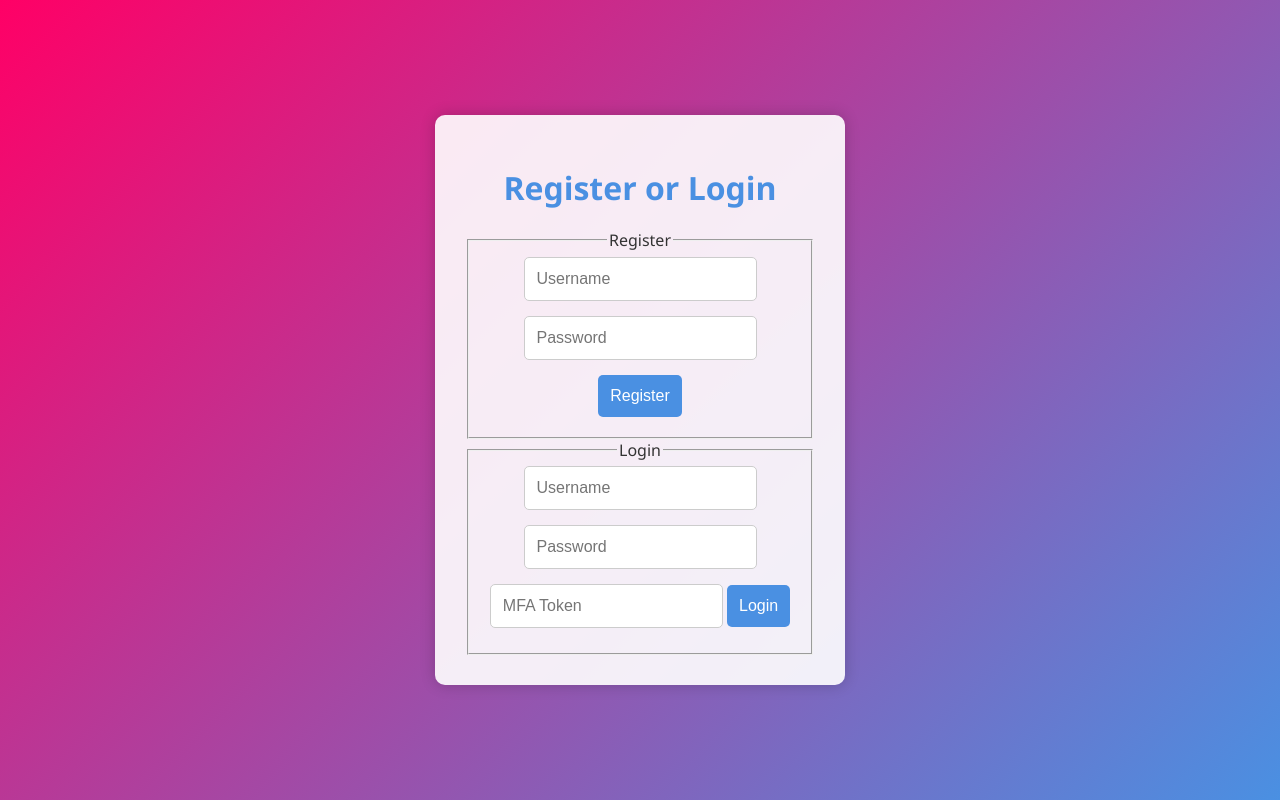
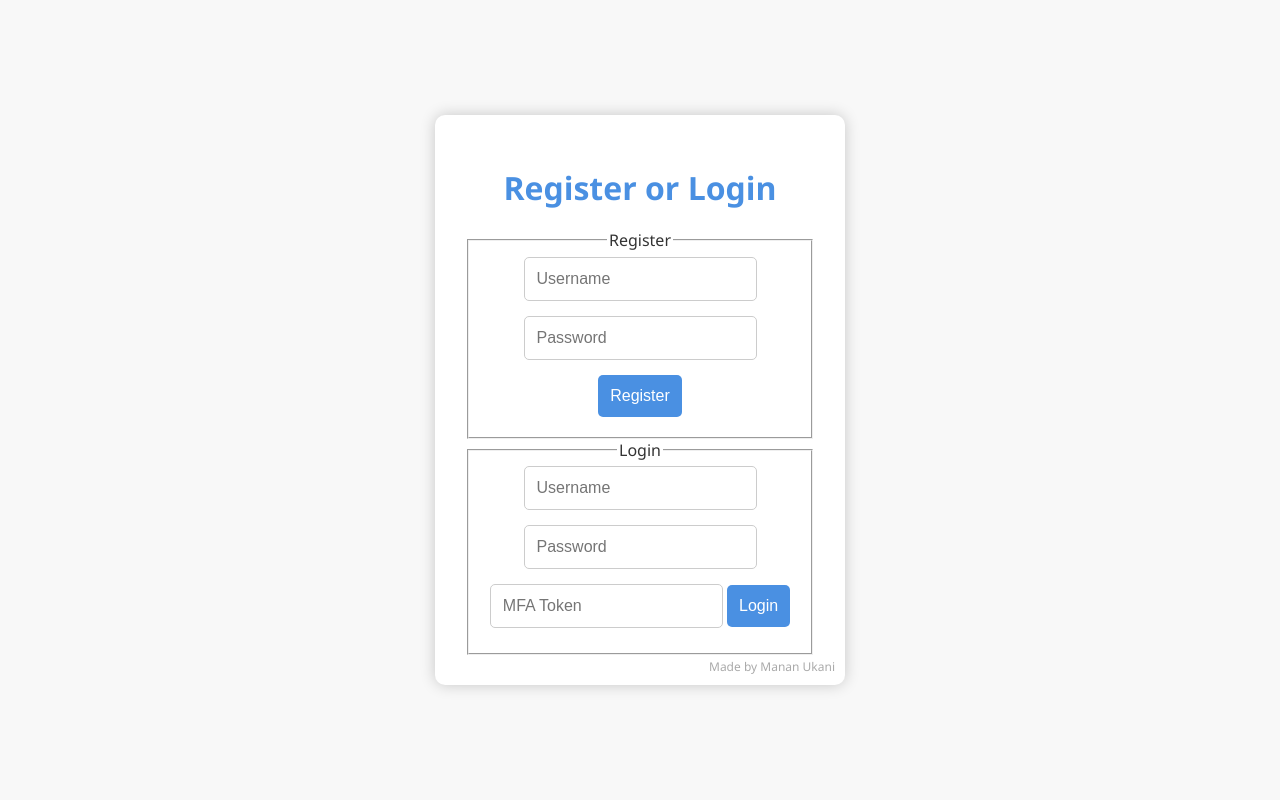
Before and after one commit to MananUkani/2FA-Project, a Flask app: template templates/auth.html in a window 1280 px wide. Run offline with Flask 2, Linux system fonts and the light colour scheme; the template is opened without the code that fills it, so the values that code supplies are empty; parts of the project's set-up code (start-up, migrations or seed data) failed here and were passed over.

Commit message:
Update auth.html

```diff
--- a/templates/auth.html
+++ b/templates/auth.html
@@ -7,23 +7,23 @@
     <style>
         body {
             font-family: 'Segoe UI', Tahoma, Geneva, Verdana, sans-serif;
-            background: linear-gradient(135deg, #f06, #4a90e2);
+            background-color: #f8f8f8;
             margin: 0;
             padding: 0;
             display: flex;
             justify-content: center;
             align-items: center;
             height: 100vh;
-            color: #fff;
+            color: #333;
         }
         .container {
-            background-color: rgba(255, 255, 255, 0.9);
+            background-color: #fff;
             padding: 30px;
             border-radius: 10px;
             box-shadow: 0 0 15px rgba(0, 0, 0, 0.2);
             width: 350px;
             text-align: center;
-            color: #333;
+            position: relative;
         }
         h1 {
             margin-bottom: 20px;
@@ -65,6 +65,18 @@
             border-radius: 4px;
             margin-bottom: 10px;
         }
+        .qr-code {
+            width: 200px;
+            height: 200px;
+            margin-top: 20px;
+        }
+        .footer {
+            position: absolute;
+            bottom: 10px;
+            right: 10px;
+            font-size: 12px;
+            color: #aaa;
+        }
     </style>
 </head>
 <body>
@@ -104,12 +116,13 @@
 
         {% if qr_code_url %}
             <h2>Scan this QR Code with your Authenticator App:</h2>
-            <img src="{{ qr_code_url }}" alt="QR Code">
+            <img src="{{ qr_code_url }}" alt="QR Code" class="qr-code">
         {% endif %}
 
         {% if message %}
             <p>{{ message }}</p>
         {% endif %}
+        <div class="footer">Made by Manan Ukani</div>
     </div>
 </body>
 </html>
```
